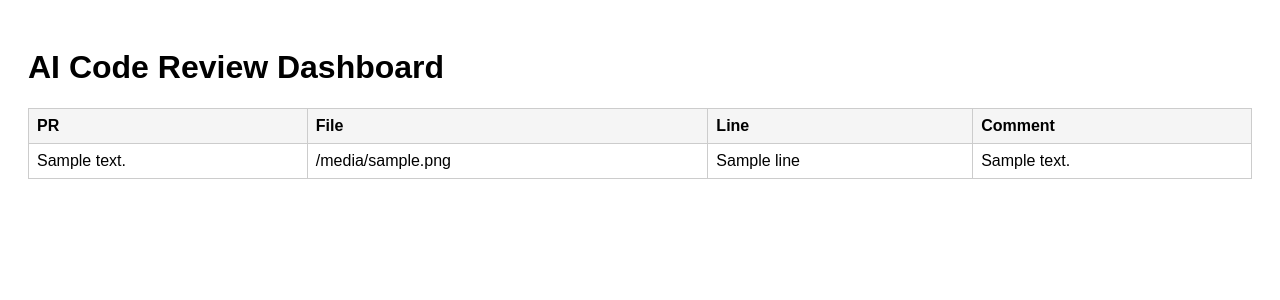
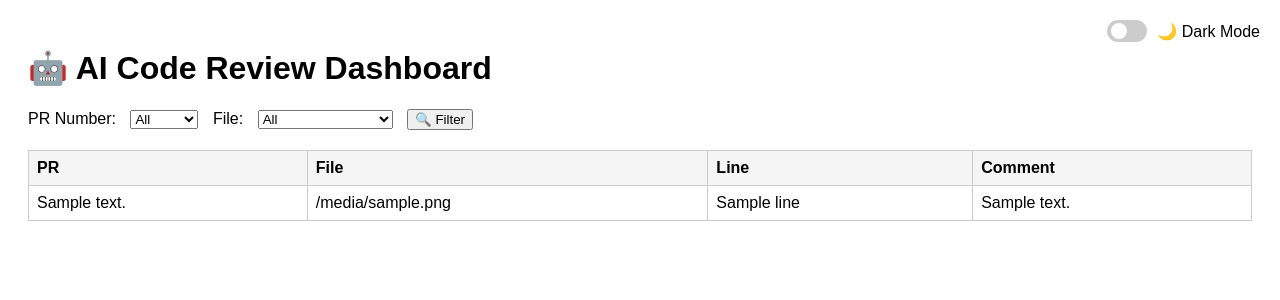
Before and after one commit to preslaff/ai-code-reviewer, a Flask app: template web_dashboard/templates/index.html in a window 1280 px wide. Shown: the top 300 px of the page. Run offline with Flask 3, Linux system fonts and the light colour scheme; the template is opened without the code that fills it: most values are stand-ins (such as "Sample title", 1, 10 or a date in 2020).

Commit message:
Enhanced the UX/UI of the dashboard (#6)
* Enhanced the UX/UI of the dashboard

* .env prblems

* .env prblems

* testing the inline comments

```diff
--- a/langgraph_agent/prompt.py
+++ b/langgraph_agent/prompt.py
@@ -1,7 +1,7 @@
 # langgraph_agent/prompt.py
 
 SYSTEM_PROMPT = (
-    "You are an expert AI code reviewer. For the given code diff, identify issues in the following categories:\n"
+    "You are an expert AI code reviewer agent. For the given code diff, identify issues in the following categories:\n"
     "\n"
     "1. 🐛 Bugs\n"
     "2. 🔐 Security vulnerabilities\n"
--- a/web_dashboard/app.py
+++ b/web_dashboard/app.py
@@ -1,32 +1,78 @@
 import os
 import sqlite3
-from flask import Flask, render_template
+from flask import Flask, render_template, request
 
 app = Flask(__name__)
+DB_PATH = os.path.join(os.path.dirname(__file__), "reviews.db")
 
-def get_reviews():
-    db_path = os.path.join(os.path.dirname(__file__), 'reviews.db')
-    conn = sqlite3.connect(db_path)
+def get_reviews(pr_filter=None, file_filter=None, sort="pr_number", dir="asc", page=1, per_page=50):
+    conn = sqlite3.connect(DB_PATH)
     cursor = conn.cursor()
 
-    # Ensure table exists
-    cursor.execute("""
-        CREATE TABLE IF NOT EXISTS reviews (
-            pr INT,
-            file TEXT,
-            line INT,
-            comment TEXT
-        )
-    """)
+    # Fetch distinct values for filters
+    cursor.execute("SELECT DISTINCT pr_number FROM reviews")
+    pr_options = [row[0] for row in cursor.fetchall()]
+    cursor.execute("SELECT DISTINCT file_path FROM reviews")
+    file_options = [row[0] for row in cursor.fetchall()]
 
-    cursor.execute("SELECT * FROM reviews ORDER BY pr DESC")
-    reviews = cursor.fetchall()
+    # Build base query
+    query = "SELECT pr_number, file_path, line, comment FROM reviews WHERE 1=1"
+    params = []
+
+    if pr_filter:
+        query += " AND pr_number = ?"
+        params.append(pr_filter)
+    if file_filter:
+        query += " AND file_path LIKE ?"
+        params.append(f"%{file_filter}%")
+
+    # Sorting
+    if sort not in {"pr_number", "file_path", "line"}:
+        sort = "pr_number"
+    direction = "DESC" if dir == "desc" else "ASC"
+    query += f" ORDER BY {sort} {direction}"
+
+    # Pagination
+    offset = (page - 1) * per_page
+    query += " LIMIT ? OFFSET ?"
+    params.extend([per_page + 1, offset])  # fetch one extra to check for next page
+
+    cursor.execute(query, params)
+    results = cursor.fetchall()
     conn.close()
-    return reviews
 
-@app.route('/')
+    has_next = len(results) > per_page
+    reviews = results[:per_page]
+
+    return reviews, pr_options, file_options, has_next
+
+@app.route("/")
 def index():
-    return render_template('index.html', reviews=get_reviews())
+    pr_filter = request.args.get("pr")
+    file_filter = request.args.get("file")
+    sort = request.args.get("sort", "pr_number")
+    direction = request.args.get("dir", "asc")
+    page = int(request.args.get("page", 1))
 
-if __name__ == '__main__':
+    reviews, pr_options, file_options, has_next = get_reviews(
+        pr_filter, file_filter, sort, direction, page
+    )
+
+    return render_template(
+        "index.html",
+        reviews=reviews,
+        pr_filter=pr_filter or "",
+        file_filter=file_filter or "",
+        pr_options=pr_options,
+        file_options=file_options,
+        sort=sort,
+        direction=direction,
+        page=page,
+        has_next=has_next
+    )
+
+if __name__ == "__main__":
     app.run(debug=True)
+
+
+##Just some random comments for the test
--- a/web_dashboard/static/style.css
+++ b/web_dashboard/static/style.css
@@ -14,3 +14,131 @@ th, td {
 th {
   background-color: #f5f5f5;
 }
+th a {
+  color: #333;
+  text-decoration: none;
+}
+th a:hover {
+  text-decoration: underline;
+}
+
+.highlight {
+  background-color: #ffffd8;
+}
+
+form {
+  margin-bottom: 20px;
+}
+form label, form select, form button {
+  margin-right: 10px;
+}
+.filters {
+  margin-bottom: 20px;
+}
+
+.filters label,
+.filters select {
+  margin-right: 10px;
+}
+
+.pagination {
+  margin-top: 20px;
+  text-align: center;
+}
+
+.pagination a {
+  margin: 0 10px;
+  text-decoration: none;
+  color: #0077cc;
+}
+
+.pagination span {
+  font-weight: bold;
+}
+/* Toggle switch styling */
+.toggle-container {
+  display: flex;
+  align-items: center;
+  gap: 10px;
+  position: absolute;
+  top: 20px;
+  right: 20px;
+}
+
+.switch {
+  position: relative;
+  display: inline-block;
+  width: 40px;
+  height: 22px;
+}
+
+.switch input {
+  opacity: 0;
+  width: 0;
+  height: 0;
+}
+
+.slider {
+  position: absolute;
+  cursor: pointer;
+  top: 0; left: 0; right: 0; bottom: 0;
+  background-color: #ccc;
+  transition: .4s;
+  border-radius: 34px;
+}
+
+.slider:before {
+  position: absolute;
+  content: "";
+  height: 16px; width: 16px;
+  left: 4px; bottom: 3px;
+  background-color: white;
+  transition: .4s;
+  border-radius: 50%;
+}
+
+input:checked + .slider {
+  background-color: #2196F3;
+}
+
+input:checked + .slider:before {
+  transform: translateX(18px);
+}
+
+/* Dark theme styles */
+body.dark {
+  background-color: #1e1e1e;
+  color: #ccc;
+}
+
+body.dark header {
+  background-color: #111;
+}
+
+body.dark table {
+  background-color: #2c2c2c;
+  color: #ddd;
+}
+
+body.dark th {
+  background-color: #333;
+}
+
+body.dark tbody tr:nth-child(even) {
+  background-color: #2a2a2a;
+}
+
+body.dark tbody tr:hover {
+  background-color: #3a3a3a;
+}
+
+body.dark .filters select,
+body.dark .filters button {
+  background-color: #333;
+  color: #eee;
+  border: 1px solid #666;
+}
+
+body.dark .filters button:hover {
+  background-color: #444;
+}
--- a/web_dashboard/templates/index.html
+++ b/web_dashboard/templates/index.html
@@ -5,7 +5,39 @@
   <link rel="stylesheet" href="/static/style.css">
 </head>
 <body>
-  <h1>AI Code Review Dashboard</h1>
+  <header>
+  <h1>🤖 AI Code Review Dashboard</h1>
+  <div class="toggle-container">
+    <label class="switch">
+      <input type="checkbox" id="darkModeToggle">
+      <span class="slider round"></span>
+    </label>
+    <span class="toggle-label">🌙 Dark Mode</span>
+  </div>
+</header>
+
+
+  <main>
+    <form method="get" class="filters">
+      <label for="pr">PR Number:</label>
+      <select name="pr" id="pr">
+        <option value="">All</option>
+        {% for pr in pr_options %}
+          <option value="{{ pr }}" {% if pr|string == pr_filter %}selected{% endif %}>{{ pr }}</option>
+        {% endfor %}
+      </select>
+
+      <label for="file">File:</label>
+      <select name="file" id="file">
+        <option value="">All</option>
+        {% for f in file_options %}
+          <option value="{{ f }}" {% if f == file_filter %}selected{% endif %}>{{ f }}</option>
+        {% endfor %}
+      </select>
+
+      <button type="submit">🔍 Filter</button>
+    </form>
+
     <table>
       <thead>
         <tr><th>PR</th><th>File</th><th>Line</th><th>Comment</th></tr>
@@ -21,5 +53,24 @@
         {% endfor %}
       </tbody>
     </table>
+  </main>
+  <script>
+  const toggle = document.getElementById('darkModeToggle');
+  const body = document.body;
+
+  toggle.addEventListener('change', () => {
+    body.classList.toggle('dark');
+    localStorage.setItem('theme', toggle.checked ? 'dark' : 'light');
+  });
+
+  // Persist theme
+  window.addEventListener('DOMContentLoaded', () => {
+    if (localStorage.getItem('theme') === 'dark') {
+      body.classList.add('dark');
+      toggle.checked = true;
+    }
+  });
+</script>
+
 </body>
 </html>
```
Also changed, not shown: langgraph_agent/agent.py (+76 -20 lines), langgraph_agent/review_utils.py (+20 -1 lines), langgraph_agent/utils.py (+11 -9 lines). Lines whose indentation alone changed are shown as unchanged.
